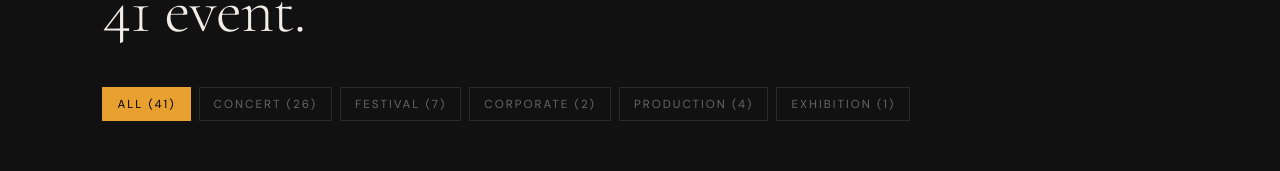
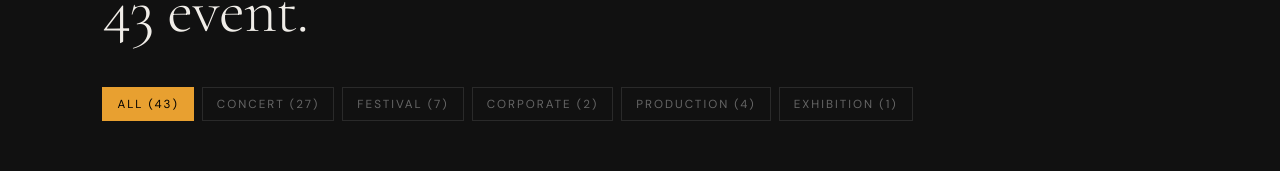
Before and after one commit to A-ksara/Xsaaa, a React (Vite) app: page / in a window 1280 px wide. Shown: the part 2614-2785 px from the top of the page. Built offline with nearby package versions, Linux system fonts and the light colour scheme.

Commit message:
Update App.jsx

```diff
--- a/src/App.jsx
+++ b/src/App.jsx
@@ -60,6 +60,9 @@ const events = [
   { n: 39, title: "MITSKI Present - Nothing's About To Happen To Me", venue: "Tennis Indoor GBK", date: "2026-07-18", cat: "Concert"},
   { n: 40, title: "Bernadya Album Showcase - Sampai Hanya Di Mimpi", venue: "Tennis Indoor GBK", date: "2026-07-25", cat: "Concert"},
   { n: 41, title: "8th ASIAN TAEKWONDO Indonesia Open Championships", venue: "Tennis Indoor GBK", date: "2026-08-1", endDate: " 2026-08-05", cat: "Goverment"},
+  { n: 42, title: "PROJECT POP 30 TAHUN", venue: "Tennis Indoor GBK", date: "2026-08-8", cat: "Concert"},
+  { n: 43, title: "PAGELARAN SABANG MERAUKE 2026", venue: "Indonesia Arena GBK", date: "2026-08-23", endDate: " 2026-08-24", cat: "Goverment"},
+
 ];
 
 const CATS = ["All", "Concert", "Festival", "Corporate", "Production", "Exhibition"];
```
